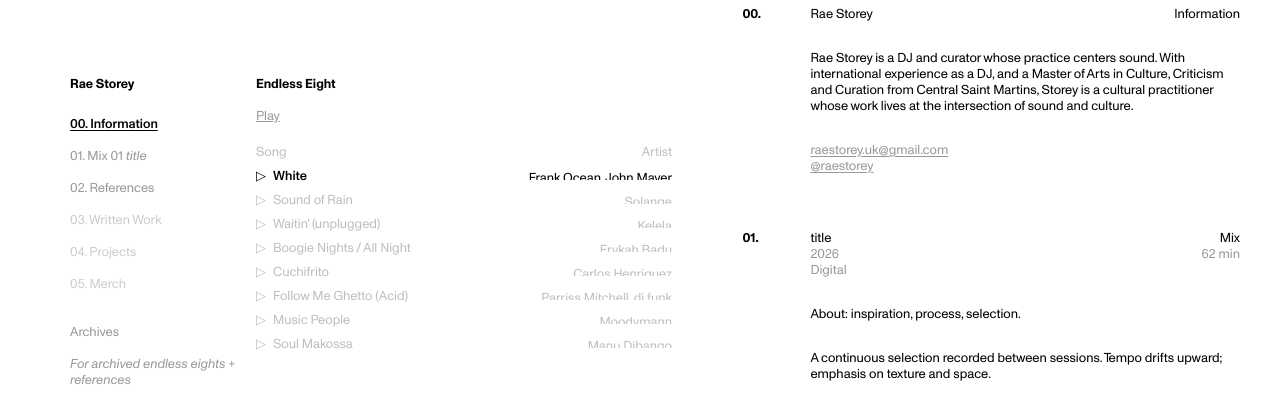
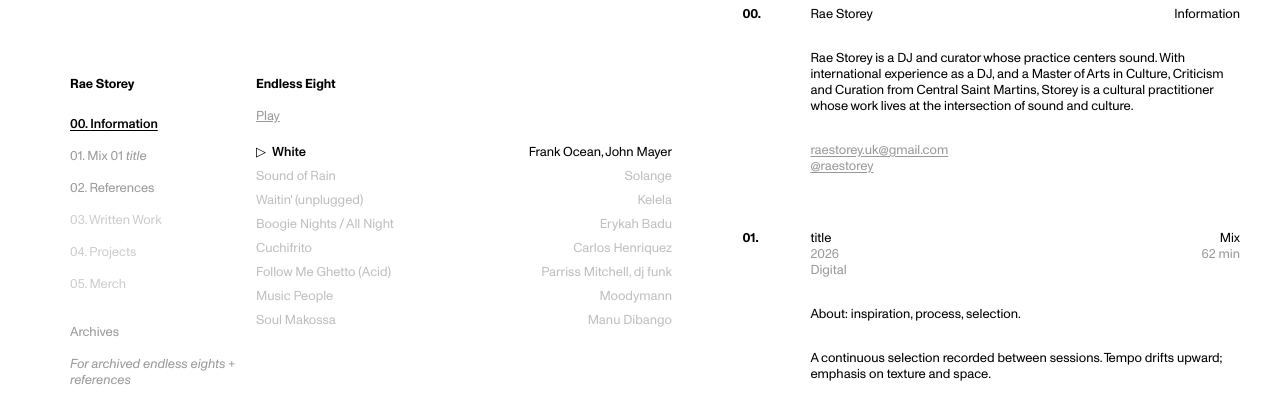
Before and after one commit to work-kelvin/raestorey, a Vue app: page /#information in a window 1280 px wide. Shown: the top 398 px of the page. Built offline with nearby package versions, Linux system fonts and the light colour scheme.

Commit message:
Refactor Endless Eight component and CSS for improved layout and styling. Removed unnecessary elements from the component structure, adjusted grid properties for better alignment, and enhanced spacing for a cleaner presentation of track information.

```diff
--- a/src/components/EndlessEightPanel.vue
+++ b/src/components/EndlessEightPanel.vue
@@ -13,12 +13,6 @@ const { tracks, currentIndex, isPlaying, playTrack, togglePlayback } = useAudioP
       {{ isPlaying ? 'Pause' : 'Play' }}
     </button>
 
-    <div class="endless-eight__table">
-      <div class="endless-eight__header">
-        <span>Song</span>
-        <span>Artist</span>
-      </div>
-
     <ul class="endless-eight__list">
       <li v-for="(track, index) in tracks" :key="track.id">
         <button
@@ -31,14 +25,19 @@ const { tracks, currentIndex, isPlaying, playTrack, togglePlayback } = useAudioP
           @click="playTrack(index)"
         >
           <span class="endless-eight__song">
-              <span class="endless-eight__mark">{{ index === currentIndex && isPlaying ? '▶' : '▷' }}</span>
+            <span
+              v-if="index === currentIndex"
+              class="endless-eight__mark"
+              aria-hidden="true"
+            >
+              {{ isPlaying ? '▶' : '▷' }}
+            </span>
             {{ track.title }}
           </span>
           <span class="endless-eight__artist">{{ track.artist }}</span>
         </button>
       </li>
     </ul>
-    </div>
 
     <p class="endless-eight__note">
       <em>{{ endlessEight.recreatedNote }}</em>
--- a/src/style.css
+++ b/src/style.css
@@ -234,55 +234,36 @@ em {
   text-decoration: underline;
 }
 
-.endless-eight__table {
-  margin-bottom: 32px;
-}
-
-.endless-eight__header,
-.endless-eight__track {
-  display: grid;
-  grid-template-columns: minmax(0, 1.2fr) minmax(0, 1fr);
-  column-gap: 16px;
-  align-items: baseline;
-  text-align: left;
-}
-
-.endless-eight__header {
-  margin-bottom: 8px;
-  color: var(--text-faded);
-  font-weight: var(--weight-regular);
-  line-height: var(--line);
-}
-
-.endless-eight__header span:last-child,
-.endless-eight__artist {
-  text-align: right;
-}
-
 .endless-eight__list {
   list-style: none;
-  margin: 0;
+  margin: 0 0 32px;
   padding: 0;
 }
 
 .endless-eight__track {
+  display: grid;
+  grid-template-columns: minmax(0, 1fr) minmax(0, 1fr);
+  column-gap: 2rem;
+  align-items: start;
   width: 100%;
-  margin-bottom: 6px;
+  margin-bottom: 8px;
+  padding: 0;
   color: var(--text-faded);
   line-height: var(--line);
 }
 
 .endless-eight__song {
   display: flex;
-  gap: 4px;
+  gap: 6px;
+  align-items: flex-start;
   min-width: 0;
+  text-align: left;
 }
 
 .endless-eight__artist {
-  min-width: 0;
-  overflow: hidden;
-  text-overflow: ellipsis;
-  white-space: nowrap;
+  text-align: right;
+  line-height: var(--line);
+  word-break: break-word;
 }
 
 .endless-eight__track.is-active,
@@ -290,8 +271,7 @@ em {
   color: var(--active);
 }
 
-.endless-eight__track.is-active .endless-eight__song,
-.endless-eight__track.is-playing .endless-eight__song {
+.endless-eight__track.is-active .endless-eight__song {
   font-weight: var(--weight-medium);
 }
 
@@ -301,7 +281,7 @@ em {
 
 .endless-eight__mark {
   flex-shrink: 0;
-  width: 1em;
+  line-height: var(--line);
 }
 
 .endless-eight__note {
```
Lines whose indentation alone changed are shown as unchanged.
